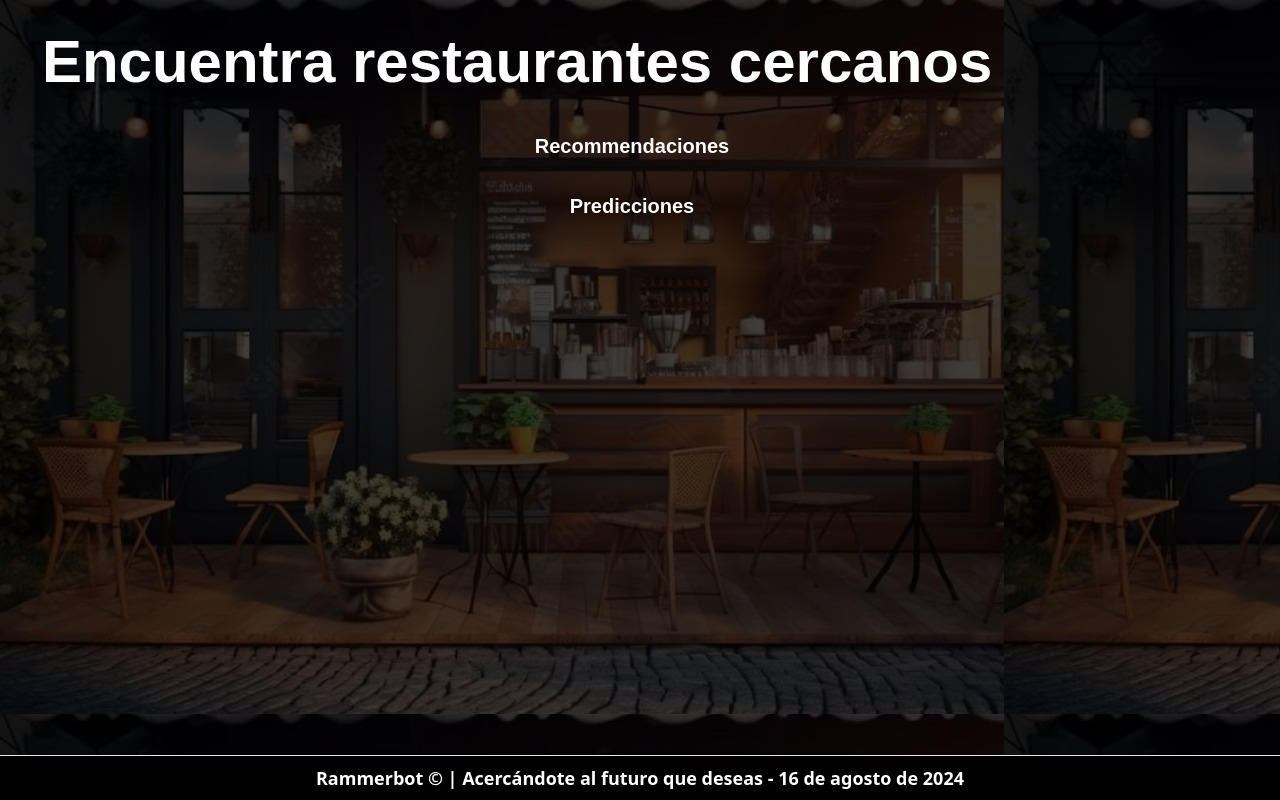
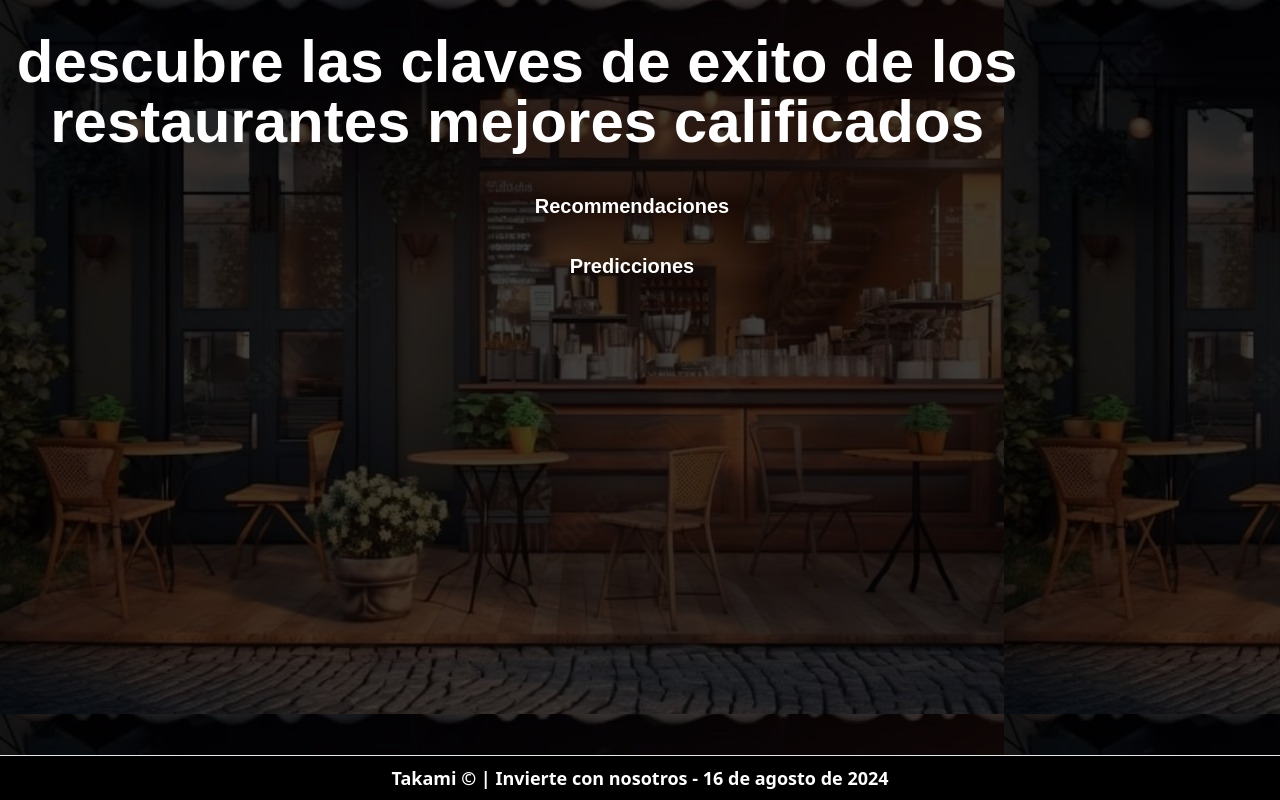
Before and after one commit to marytrini/Recommendations, a React (Vite) app: page / in a window 1280 px wide. Built offline with nearby package versions, Linux system fonts and the light colour scheme.

Commit message:
Change: Footer information, Header

```diff
--- a/src/components/common/footer/Footer.jsx
+++ b/src/components/common/footer/Footer.jsx
@@ -9,7 +9,7 @@ const Footer = () => {
     <footer className="w-full fixed bottom-0 left-0 ">
       <div className="container mx-auto bg-black ">
         <p className="border-t border-solid p-2 text-center text-white text-sm font-bold sm:text-xs lg:text-base 2xl:text-lg truncate whitespace-no-wrap">
-          Rammerbot &copy; | Acercándote al futuro que deseas - {currentDate}
+          Takami &copy; | Invierte con nosotros - {currentDate}
         </p>
       </div>
     </footer>
--- a/src/components/common/header/Header.jsx
+++ b/src/components/common/header/Header.jsx
@@ -3,7 +3,7 @@ const Header = () => {
     <header>
       <div className="mt-8">
         <h1 className="font-pop font-black sm:text-xl lg:text-4xl 2xl:text-6xl text-center text-white animate-slide ">
-          Encuentra restaurantes cercanos
+          descubre las claves de exito de los restaurantes mejores calificados
         </h1>
       </div>
     </header>
```
